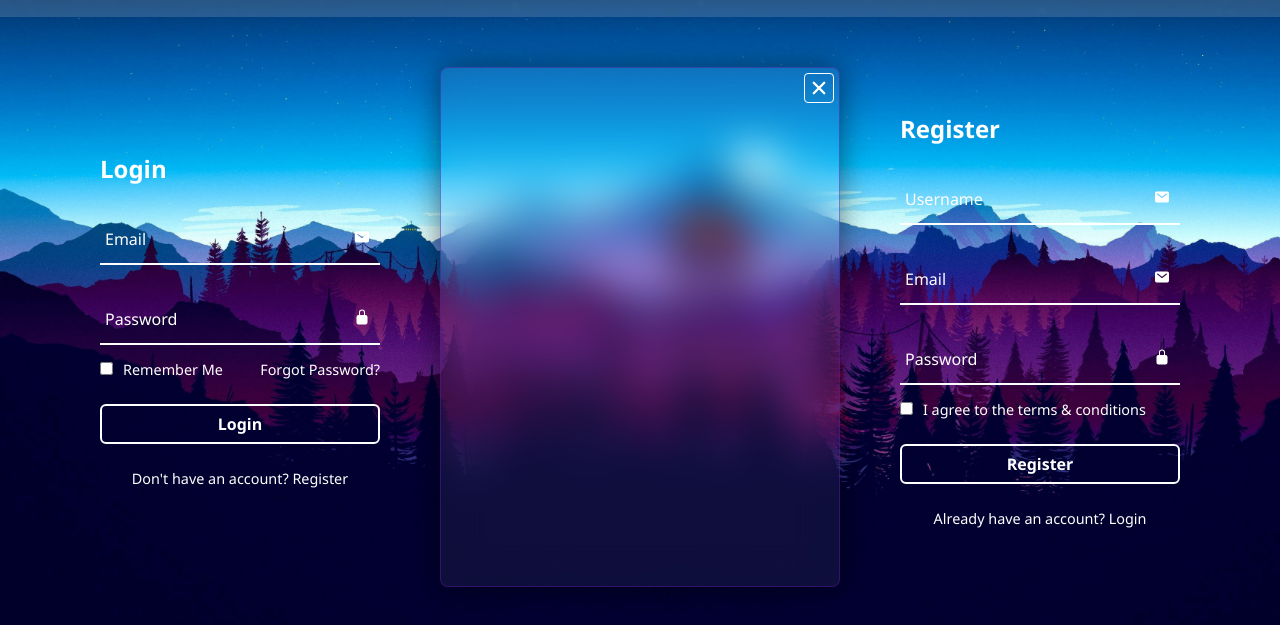
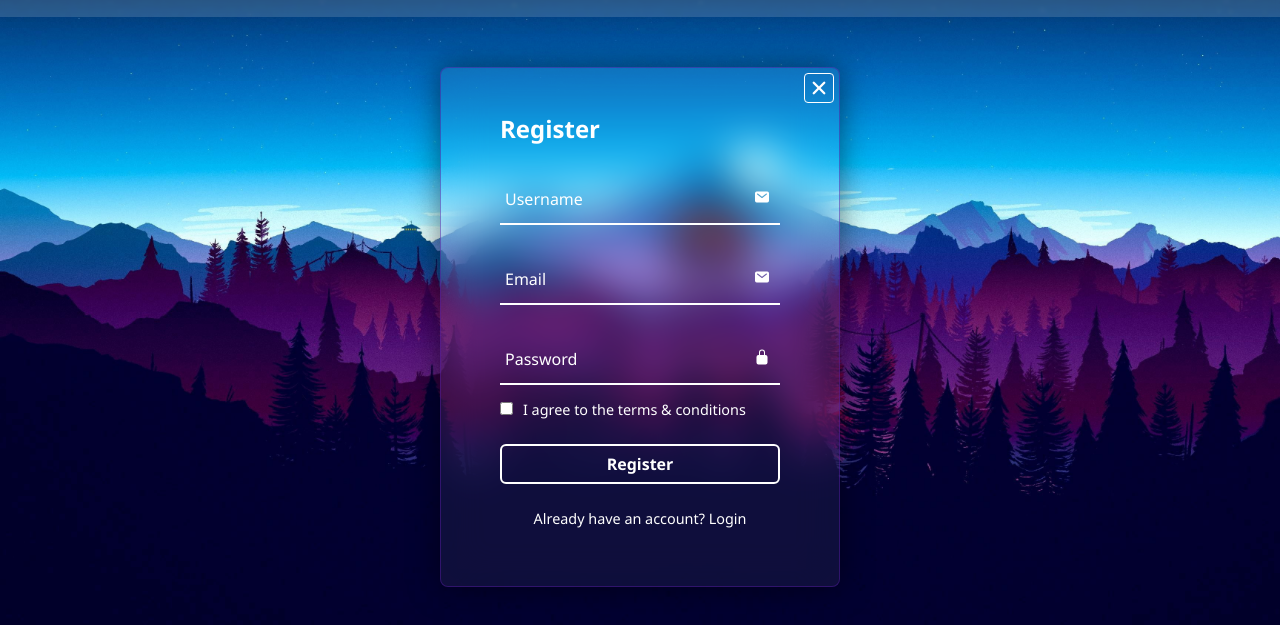
Before and after one commit to Knlghtfreak/Login-Page-with-JS, a plain HTML site: page index.html in a window 1280 px wide. Both pictures are taken after a click on the link "Register". Shown: the part 73-698 px from the top of the page. Drawn offline with nearby package versions, Linux system fonts and the light colour scheme.

Commit message:
css wrapper

```diff
--- a/styles.css
+++ b/styles.css
@@ -97,7 +97,7 @@ header {
   align-items: center;
   background-color: #ffffff0e;
   color: #ffffff;
-  /* overflow: hidden; */
+  overflow: hidden;
   transition: height .2s ease;
 }
 
@@ -129,7 +129,7 @@ header {
   transition: none;
   transform: translateX(400px);
 }
-.wrapper.action .form-box.register{
+.wrapper.active .form-box.register{
   transition: transform .18s ease;
   transform: translateX(0);
 }
```
